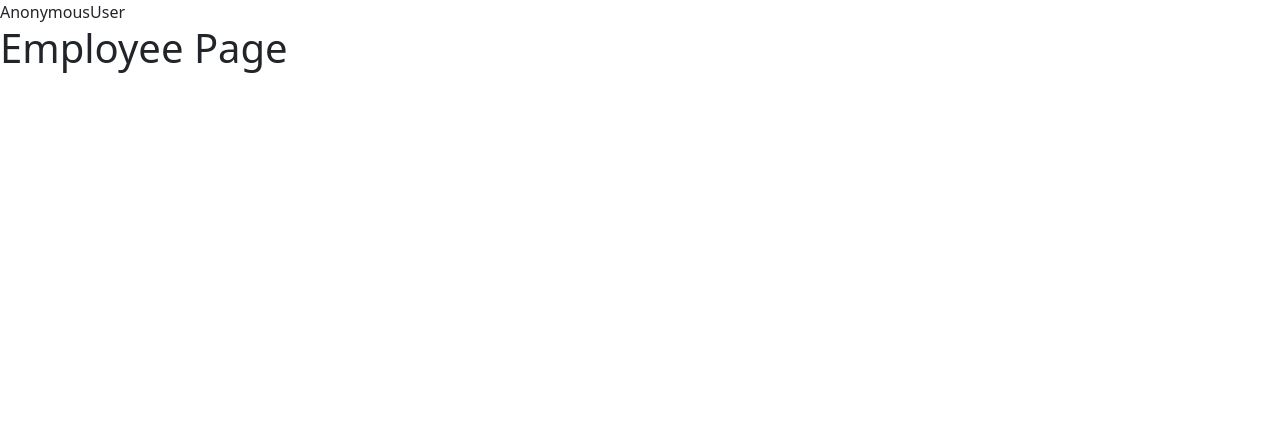
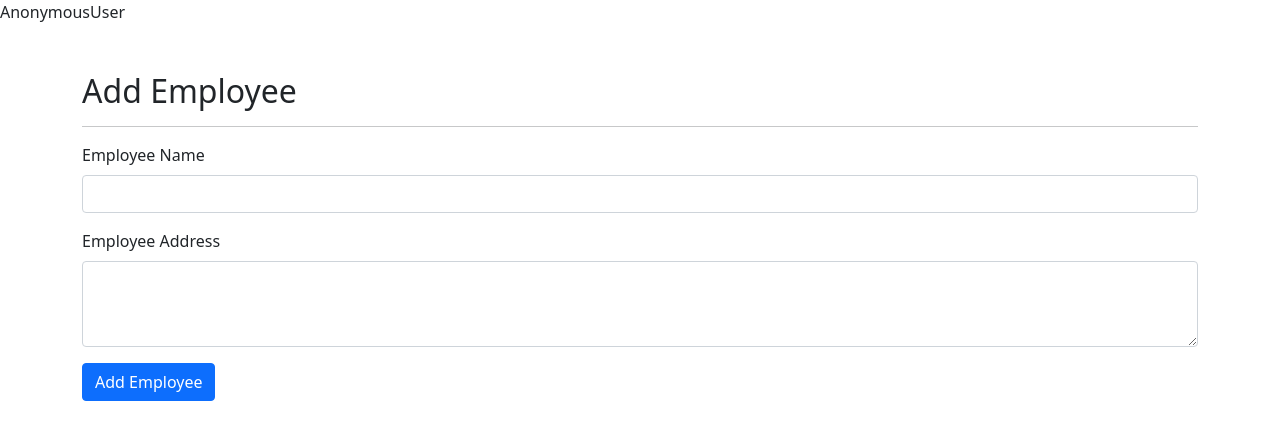
Before and after one commit to Koyana-Jain-Consultadd/Company_Details, a Django app: page /employees/ in a window 1280 px wide. Shown: the top 440 px of the page. Run offline with Django 5.2, Linux system fonts and the light colour scheme.

Commit message:
Perform Create Operation on Employee Model

```diff
--- a/task1/info/views.py
+++ b/task1/info/views.py
@@ -58,3 +58,17 @@ def register(request):
         return redirect('/register/')
 
     return render(request, 'register.html')
+
+def add_employee(request):
+    if request.method=="POST":
+        data=request.POST
+
+        e_name=data.get('e_name')
+        e_addr=data.get('e_addr')
+
+        Employee.objects.create(
+            e_name=e_name,
+            e_addr=e_addr,
+        )
+        messages.info(request, "Employee added Successfully!")
+        return redirect('/employees/')
--- a/task1/task1/urls.py
+++ b/task1/task1/urls.py
@@ -24,5 +24,7 @@ urlpatterns = [
     path('admin/', admin.site.urls),
     path('register/' ,register, name="register"),
     path('login/' ,login_page, name="login_page"),
-    path('employees/', employees, name="employees")
+    path('employees/', employees, name="employees"),
+    path('add_employee/', add_employee, name="add_employee"),
+
 ]
--- a/task1/templates/employees.html
+++ b/task1/templates/employees.html
@@ -1,7 +1,30 @@
 {% extends "base.html" %}
 {% block start %}
 {{request.user}}
-{% csrf_token %}
+<div class="container mt-5">
+    <h2>Add Employee</h2>
+    {% if messages %}
+    <div class="alert alert-primary" role="alert">
+      {% for message in messages %}
+      {{ message }}
+      {% endfor %}
+    </div>
+    {% endif %}
+    <hr>
+    <form method="POST" action="{% url 'add_employee' %}" class="mt-3">
+      {% csrf_token %}
 
-<h1>Employee Page</h1>
+      <div class="mb-3">
+        <label for="employeeName" class="form-label">Employee Name</label>
+        <input type="text" name="e_name" class="form-control" id="employeeName" required>
+      </div>
+
+      <div class="mb-3">
+        <label for="employeeAddress" class="form-label">Employee Address</label>
+        <textarea name="e_addr" class="form-control" id="employeeAddress" rows="3" required></textarea>
+      </div>
+
+      <button type="submit" class="btn btn-primary">Add Employee</button>
+    </form>
+  </div>
 {% endblock %}
```
Also changed, not shown: task1/db.sqlite3.
